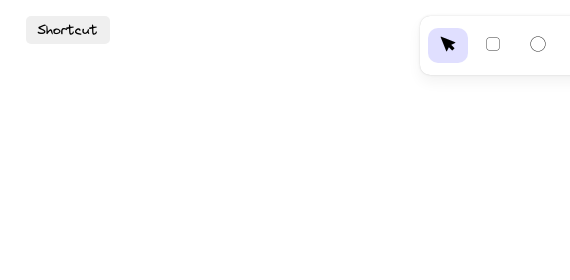
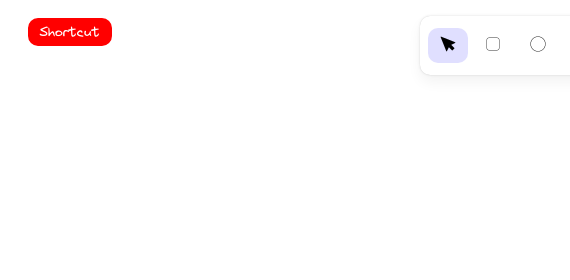
Before and after one commit to boharabirendra/EasyDraw, a website built with Vite: page index.html in a window 1280 px wide. Shown: the top 280 px of the page, 0-570 px from the left. Built offline with nearby package versions, Linux system fonts and the light colour scheme; files whose address does not match are found by name.

Commit message:
Auto-fix for AI-2: Change the button style

```diff
--- a/src/assets/Styles/Style.scss
+++ b/src/assets/Styles/Style.scss
@@ -221,8 +221,10 @@
     width: 290px;
     button{
       padding: 0.35rem 0.75rem;
-      border-radius: 5px;
-      border: none;
+      border-radius: 12px;
+      border: 2px solid;
+      background-color: red;
+      color: white;
       font-family: "Virgil";
       font-size: 14px;
       cursor: pointer;
@@ -237,8 +239,6 @@
       0px 7px 14px 0px rgba(0, 0, 0, 0.05);
     }
   }
-
-
   @media (max-width: 768px){
       .toolbar_container{
         gap: 2px;
```
